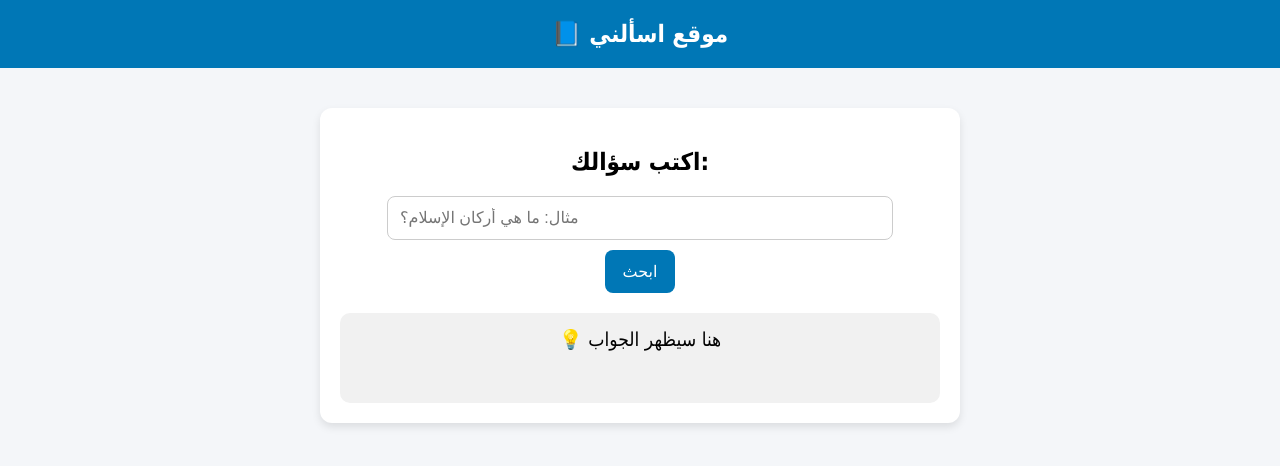
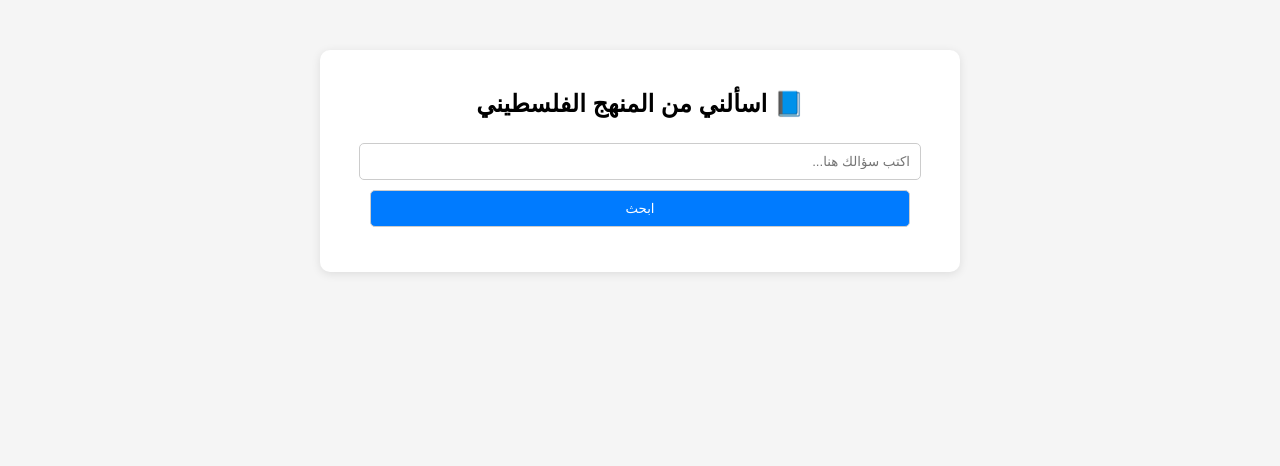
Before and after one commit to Momen700/asalni-ai, a website: page index.html in a window 1280 px wide. Drawn offline with Linux system fonts and the light colour scheme.

Commit message:
Update index.html

```diff
--- a/index.html
+++ b/index.html
@@ -3,87 +3,48 @@
 <head>
   <meta charset="UTF-8">
   <meta name="viewport" content="width=device-width, initial-scale=1.0">
-  <title>اسألني</title>
+  <title>اسألني - المنهج الفلسطيني</title>
   <style>
-    body {
-      font-family: "Tahoma", sans-serif;
-      text-align: center;
-      background: #f4f6f9;
-      margin: 0;
-      padding: 0;
-    }
-    header {
-      background: #0077b6;
-      color: white;
-      padding: 20px;
-      font-size: 1.5em;
-      font-weight: bold;
-    }
-    main {
-      margin: 40px auto;
-      max-width: 600px;
-      background: white;
-      padding: 20px;
-      border-radius: 12px;
-      box-shadow: 0 4px 8px rgba(0,0,0,0.1);
-    }
-    input {
-      width: 80%;
-      padding: 12px;
-      font-size: 1em;
-      border: 1px solid #ccc;
-      border-radius: 8px;
-    }
-    button {
-      padding: 12px 18px;
-      font-size: 1em;
-      margin-top: 10px;
-      background: #0077b6;
-      color: white;
-      border: none;
-      border-radius: 8px;
-      cursor: pointer;
-    }
-    button:hover {
-      background: #023e8a;
-    }
-    #answer {
-      margin-top: 20px;
-      font-size: 1.2em;
-      background: #f1f1f1;
-      padding: 15px;
-      border-radius: 10px;
-      min-height: 60px;
-    }
+    body { font-family: Arial, sans-serif; background: #f5f5f5; direction: rtl; text-align: center; }
+    #app { max-width: 600px; margin: 50px auto; background: white; padding: 20px; border-radius: 10px; box-shadow: 0 2px 10px rgba(0,0,0,0.1); }
+    input, button { padding: 10px; margin: 5px; width: 90%; border: 1px solid #ccc; border-radius: 5px; }
+    button { background: #007bff; color: white; cursor: pointer; }
+    button:hover { background: #0056b3; }
+    #answer { margin-top: 20px; font-size: 18px; line-height: 1.6; }
   </style>
 </head>
 <body>
-  <header>📘 موقع اسألني</header>
-  <main>
-    <h2>اكتب سؤالك:</h2>
-    <input id="question" type="text" placeholder="مثال: ما هي أركان الإسلام؟">
-    <br>
-    <button onclick="ask()">ابحث</button>
-    <div id="answer">💡 هنا سيظهر الجواب</div>
-  </main>
+  <div id="app">
+    <h2>📘 اسألني من المنهج الفلسطيني</h2>
+    <input type="text" id="question" placeholder="اكتب سؤالك هنا...">
+    <button onclick="askQuestion()">ابحث</button>
+    <div id="answer"></div>
+  </div>
 
   <script>
-    async function ask() {
+    async function askQuestion() {
       const question = document.getElementById("question").value;
-      const answerBox = document.getElementById("answer");
-      answerBox.innerText = "⏳ جاري البحث...";
+      const answerDiv = document.getElementById("answer");
+
+      if (!question) {
+        answerDiv.innerHTML = "⚠️ الرجاء كتابة سؤال.";
+        return;
+      }
+
+      answerDiv.innerHTML = "⏳ جاري البحث...";
 
       try {
-        const res = await fetch("https://asalni-ai.vercel.app/ask", {
+        const response = await fetch("https://asalni-ai.vercel.app/api/ask", {
           method: "POST",
           headers: { "Content-Type": "application/json" },
           body: JSON.stringify({ question })
         });
 
-        const data = await res.json();
-        answerBox.innerText = data.answer || "❌ لم أجد جواباً.";
-      } catch (err) {
-        answerBox.innerText = "⚠️ خطأ في الاتصال بالخادم.";
+        const data = await response.json();
+        answerDiv.innerHTML = "✅ الجواب:<br><br>" + data.answer;
+      } catch (error) {
+        answerDiv.innerHTML = "❌ حدث خطأ في الاتصال بالخادم.";
+        console.error(error);
       }
     }
   </script>
```
